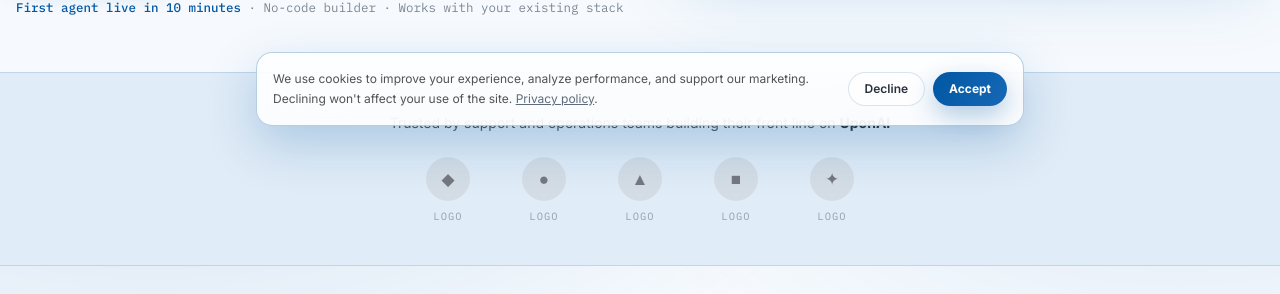
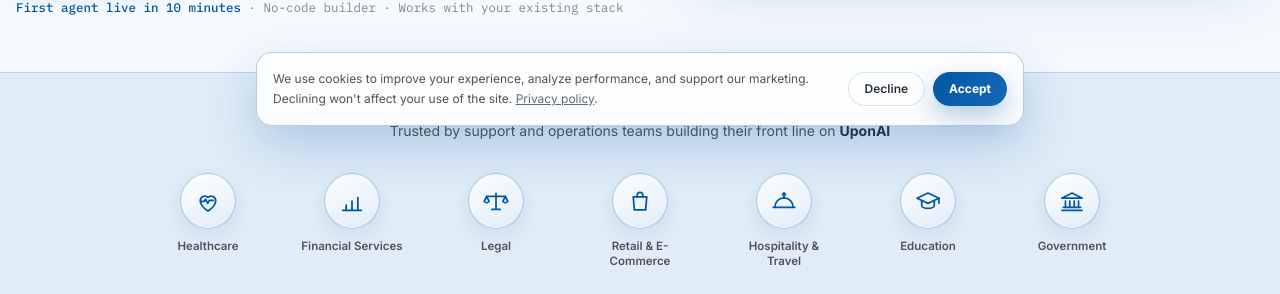
Before and after one commit to uponai8192/uponai, a Next.js app: page / in a window 1280 px wide. Shown: the part 658-952 px from the top of the page. Built offline with nearby package versions, Linux system fonts and the light colour scheme; no server answers.

Commit message:
feat(redesign): vertical avatars in social proof strip, linked to industry pages
Replace LOGO placeholders with seven inline-SVG vertical medallions
(healthcare, financial services, legal, retail, hospitality, education,
government), each linking to the page that already covers that vertical.

```diff
--- a/src/components/home/SocialProof.tsx
+++ b/src/components/home/SocialProof.tsx
@@ -1,28 +1,119 @@
-const logoMarks = ['◆', '●', '▲', '■', '✦'];
+import Link from 'next/link';
+
+type Vertical = {
+  label: string;
+  href: string;
+  icon: 'healthcare' | 'financial' | 'legal' | 'retail' | 'hospitality' | 'education' | 'government';
+};
+
+// Each vertical points at the page that already covers it. Healthcare and legal
+// use the richer voice-AI pages; the rest use their /industries entries.
+const verticals: Vertical[] = [
+  { label: 'Healthcare', href: '/voice-ai-for-healthcare-page', icon: 'healthcare' },
+  { label: 'Financial Services', href: '/industries/financial-services', icon: 'financial' },
+  { label: 'Legal', href: '/voice-ai-for-legal-services', icon: 'legal' },
+  { label: 'Retail & E-Commerce', href: '/industries/retail', icon: 'retail' },
+  { label: 'Hospitality & Travel', href: '/industries/hotels-hospitality', icon: 'hospitality' },
+  { label: 'Education', href: '/industries/education', icon: 'education' },
+  { label: 'Government', href: '/industries/government', icon: 'government' },
+];
+
+const iconPaths: Record<Vertical['icon'], React.ReactNode> = {
+  healthcare: (
+    <>
+      <path d="M12 20.6s-6.6-4.3-6.6-8.9a3.9 3.9 0 0 1 6.6-2.8 3.9 3.9 0 0 1 6.6 2.8c0 4.6-6.6 8.9-6.6 8.9Z" />
+      <path d="M5.8 12.4h2.9l1.2-2 1.9 3.7 1.3-2.6h3.4" />
+    </>
+  ),
+  financial: (
+    <>
+      <path d="M4 20h16" />
+      <path d="M7 20v-4.5M12 20v-8M17 20v-11" />
+    </>
+  ),
+  legal: (
+    <>
+      <path d="M4 8h16M12 8v11M8.5 19.2h7" />
+      <path d="M4 8 1.9 12.3a2.5 2.5 0 0 0 4.2 0L4 8Z" />
+      <path d="M20 8l-2.1 4.3a2.5 2.5 0 0 0 4.2 0L20 8Z" />
+      <path d="M12 8V5.4" />
+    </>
+  ),
+  retail: (
+    <>
+      <path d="M6.2 8.4h11.6l-1 11.2H7.2L6.2 8.4Z" />
+      <path d="M9.6 8.4V6.9a2.4 2.4 0 0 1 4.8 0v1.5" />
+    </>
+  ),
+  hospitality: (
+    <>
+      <path d="M4.2 17.2a7.8 7.8 0 0 1 15.6 0" />
+      <path d="M2.8 17.4h18.4" />
+      <path d="M12 9.4V7.6" />
+      <circle cx="12" cy="6.3" r="1.1" />
+    </>
+  ),
+  education: (
+    <>
+      <path d="M2.6 9.6 12 5.2l9.4 4.4L12 14 2.6 9.6Z" />
+      <path d="M6.6 11.6v4.1c0 1.5 2.4 2.7 5.4 2.7s5.4-1.2 5.4-2.7v-4.1" />
+      <path d="M21.4 9.6v4.2" />
+    </>
+  ),
+  government: (
+    <>
+      <path d="M3.2 9.6 12 5.2l8.8 4.4H3.2Z" />
+      <path d="M6.4 12v5.2M10.1 12v5.2M13.9 12v5.2M17.6 12v5.2" />
+      <path d="M4.6 17.4h14.8M3.4 20h17.2" />
+    </>
+  ),
+};
+
+function VerticalAvatar({ icon }: { icon: Vertical['icon'] }) {
+  return (
+    <span
+      aria-hidden
+      className="grid h-14 w-14 place-items-center rounded-full border border-[var(--border-strong)] text-[var(--brand)] shadow-[0_6px_18px_rgba(1,87,163,0.10)] transition-[transform,box-shadow,border-color] duration-200 group-hover:-translate-y-0.5 group-hover:border-[var(--brand)] group-hover:shadow-[0_10px_24px_rgba(1,87,163,0.18)]"
+      style={{ background: 'linear-gradient(160deg, var(--surface-solid), var(--section-alt))' }}
+    >
+      <svg
+        viewBox="0 0 24 24"
+        className="h-7 w-7"
+        fill="none"
+        stroke="currentColor"
+        strokeWidth={1.5}
+        strokeLinecap="round"
+        strokeLinejoin="round"
+      >
+        {iconPaths[icon]}
+      </svg>
+    </span>
+  );
+}
 
 export default function SocialProof() {
   return (
-    <section className="theme-section-alt border-y border-[var(--border)] px-4 py-10">
+    <section className="theme-section-alt border-y border-[var(--border)] px-4 py-12">
       <div className="mx-auto max-w-7xl">
-        <p className="mb-6 text-center text-sm text-[var(--text-body)]">
+        <p className="mb-8 text-center text-sm text-[var(--text-body)]">
           Trusted by support and operations teams building their front line on{' '}
           <b className="text-[var(--text-strong)]">UponAI</b>
         </p>
-        <div className="flex flex-wrap justify-center gap-x-[52px] gap-y-6">
-          {logoMarks.map((mark, i) => (
-            <div key={i} className="flex flex-col items-center gap-2 opacity-75 transition-opacity hover:opacity-100">
-              <span
-                className="grid h-11 w-11 place-items-center rounded-full text-[17px] text-[var(--text-body)]"
-                style={{ background: '#D1D9E0' }}
+        <ul className="flex flex-wrap justify-center gap-x-10 gap-y-7">
+          {verticals.map((vertical) => (
+            <li key={vertical.href}>
+              <Link
+                href={vertical.href}
+                className="group flex w-[104px] flex-col items-center gap-2.5 text-center"
               >
-                {mark}
-              </span>
-              <small className="text-[10.5px] tracking-[0.1em] text-[var(--text-subtle)] font-[family-name:var(--font-mono)]">
-                LOGO
-              </small>
-            </div>
+                <VerticalAvatar icon={vertical.icon} />
+                <span className="text-[11.5px] font-semibold leading-tight text-[var(--text-body)] transition-colors group-hover:text-[var(--brand)]">
+                  {vertical.label}
+                </span>
+              </Link>
+            </li>
           ))}
-        </div>
+        </ul>
       </div>
     </section>
   );
```
